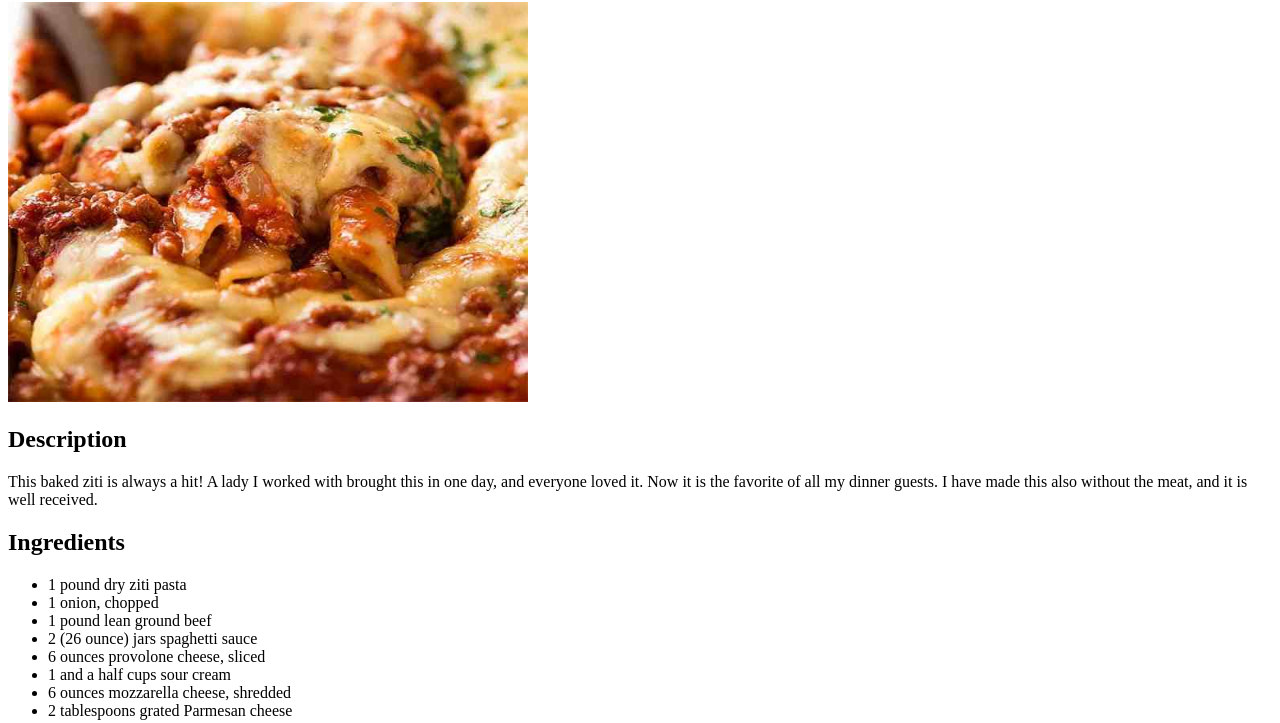
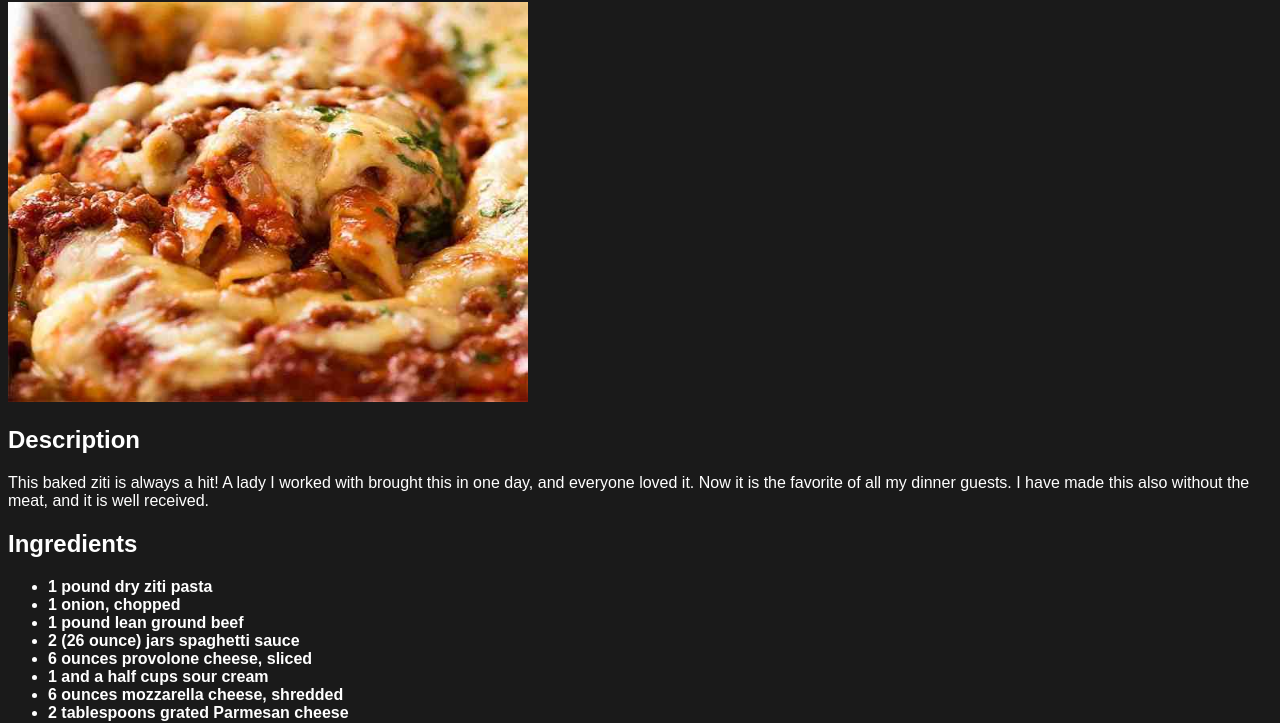
Before and after one commit to goliathgrouper/odin-recipes, a plain HTML site: page recipes/baked-ziti.html in a window 1280 px wide. Shown: the part 78-801 px from the top of the page. Drawn offline with Linux system fonts and the light colour scheme.

Commit message:
Finish css practice on odin recipes with adding styles to other pages

```diff
--- a/recipes/baked-ziti.html
+++ b/recipes/baked-ziti.html
@@ -4,6 +4,7 @@
     <meta charset="UTF-8">
     <meta name="viewport" content="width=device-width, initial-scale=1.0">
     <title>Baked Ziti</title>
+    <link rel="stylesheet" href="../styles/page.css">
 </head>
 <body>
     <h1>Baked Ziti</h1>
--- a/styles/page.css
+++ b/styles/page.css
@@ -1 +1,9 @@
-body
+body {
+    background-color: rgba(0, 0, 0, 0.897);
+    color: white;
+    font-family: sans-serif;
+}
+
+li {
+    font-weight: bold;
+}
```
Also changed, not shown: recipes/butternut-squash-soup.html (+1 -0 lines), recipes/pumpkin-turkey-chili.html (+1 -0 lines).
